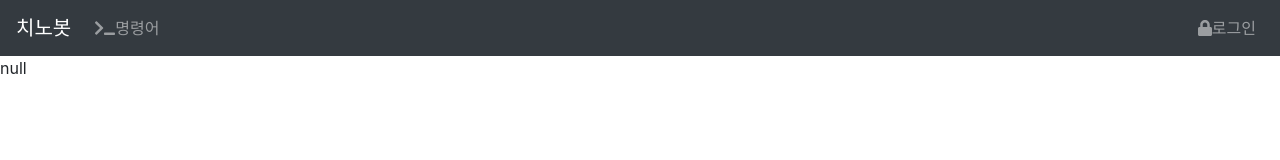
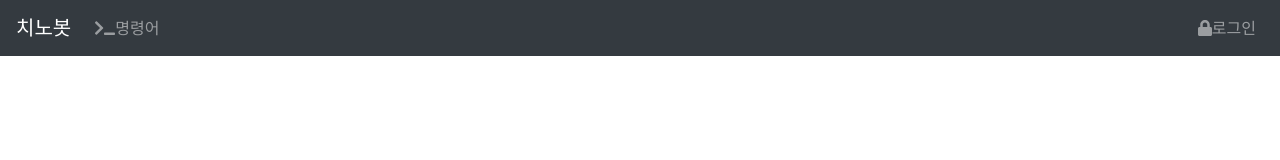
Before and after one commit to pikokr/chino-rewrite-frontend, a React (Create React App) app: page / in a window 1280 px wide. Shown: the top 160 px of the page. Built offline with nearby package versions, Linux system fonts and the light colour scheme.

Commit message:
remove cluster list on home

```diff
--- a/src/views/Home/index.js
+++ b/src/views/Home/index.js
@@ -1,15 +1,13 @@
 import React, { Component } from 'react';
 import Layout from '../../components/Layout';
-import {withState} from "../../store";
 
 class Home extends Component {
     render() {
         return (
             <Layout>
-                {JSON.stringify(this.props.clusters)}
             </Layout>
         );
     }
 }
 
-export default withState(Home);
+export default Home;
```
